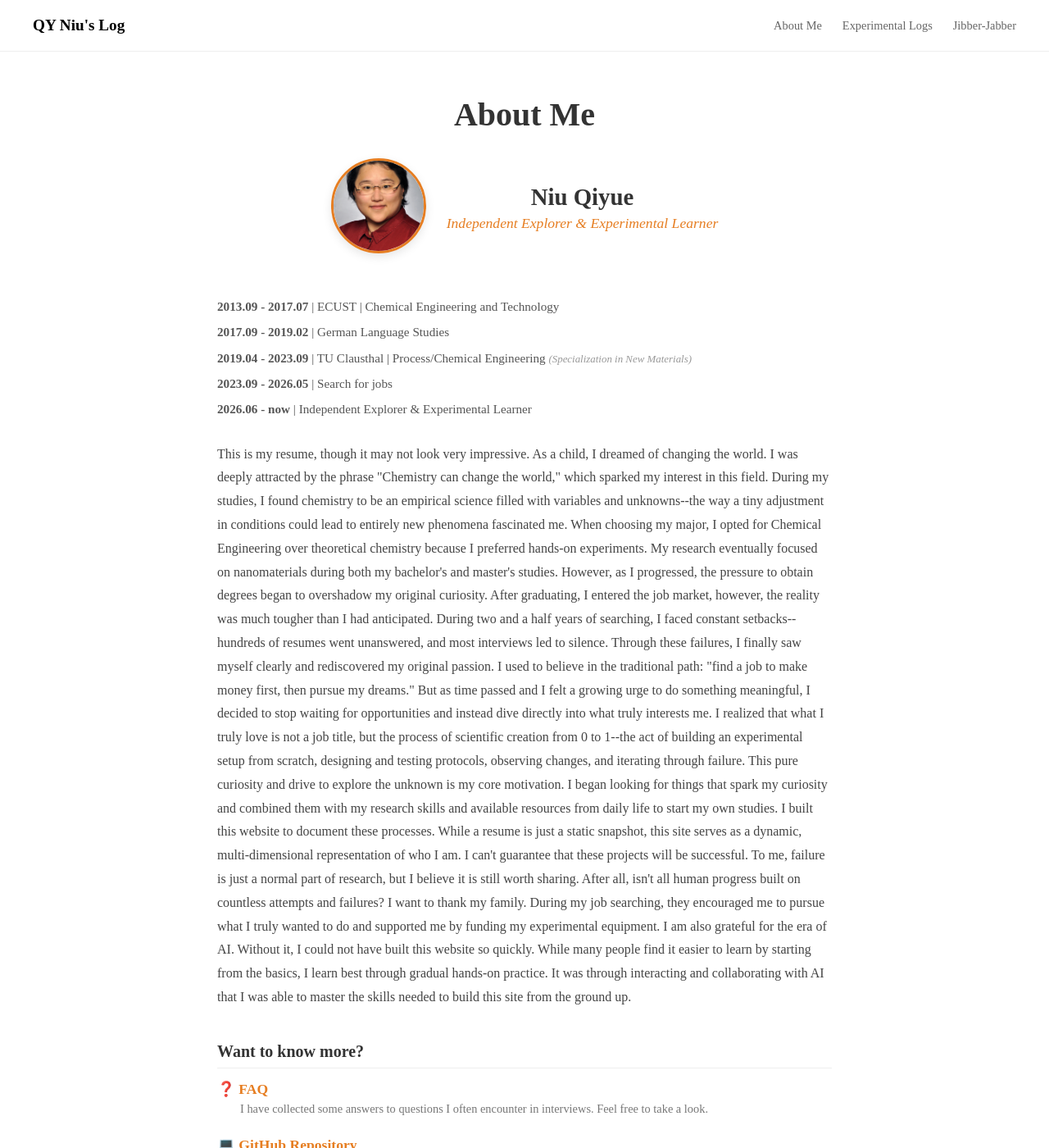
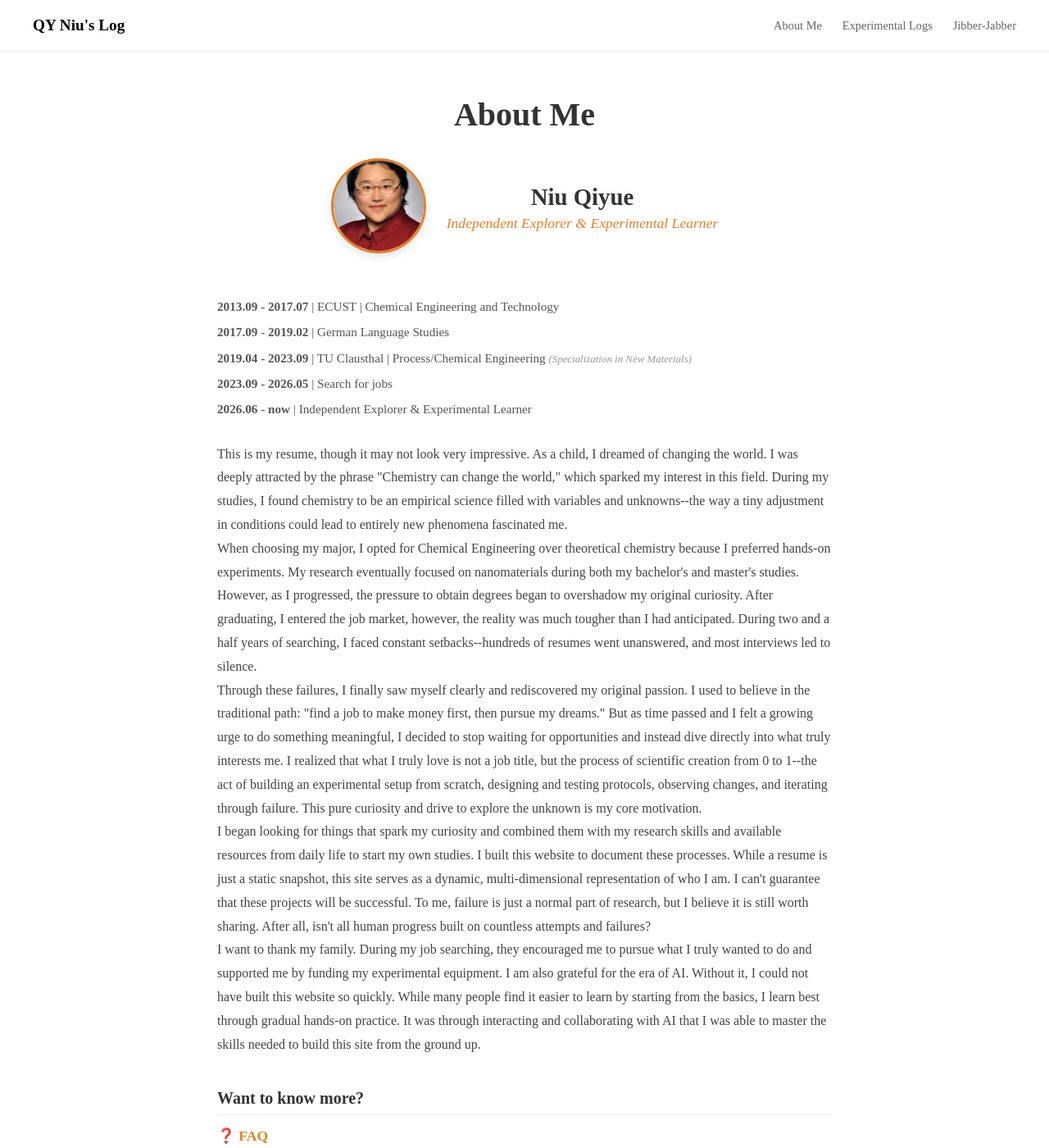
Before and after one commit to nqy-exp/nqy-exp.github.io, a Jekyll site: the page built from about/index.md, in a window 1280 px wide and 1400 px high. Shown: the whole window at 82% size. Built offline with Jekyll 4.4.1, drawn with Linux system fonts in a browser that asks for light colours; some of the changed text lies outside the part shown.

Commit message:
optimal design

```diff
--- a/_layouts/ideas-layout.html
+++ b/_layouts/ideas-layout.html
@@ -32,8 +32,8 @@
 
   <!-- 【新增模块】：轻量级免责声明 (Disclaimer) -->
   <div class="ideas-disclaimer">
-    <p>Disclaimer: This website is a personal space for academic exploration. Views expressed are my own and do not constitute professional advice.</p>
-    <p>免责声明：本网站为个人学术研究空间，观点仅代表作者个人。</p>
+    <p>💡This website is a personal space for exploration. Views expressed are my own and do not constitute professional advice.💡</p>
+    <p>💡本网站为个人探索空间，观点仅代表作者个人，不构成任何专业建议。💡</p>
   </div>
 
   <!-- 【文章底部导航】 -->
--- a/about/index.md
+++ b/about/index.md
@@ -37,13 +37,13 @@ title: About Me
       This is my resume, though it may not look very impressive.
 
 As a child, I dreamed of changing the world. I was deeply attracted by the phrase "Chemistry can change the world," which sparked my interest in this field. During my studies, I found chemistry to be an empirical science filled with variables and unknowns--the way a tiny adjustment in conditions could lead to entirely new phenomena fascinated me.
-
+<br>
 When choosing my major, I opted for Chemical Engineering over theoretical chemistry because I preferred hands-on experiments. My research eventually focused on nanomaterials during both my bachelor's and master's studies. However, as I progressed, the pressure to obtain degrees began to overshadow my original curiosity. After graduating, I entered the job market, however, the reality was much tougher than I had anticipated. During two and a half years of searching, I faced constant setbacks--hundreds of resumes went unanswered, and most interviews led to silence.
-
+<br>
 Through these failures, I finally saw myself clearly and rediscovered my original passion. I used to believe in the traditional path: "find a job to make money first, then pursue my dreams." But as time passed and I felt a growing urge to do something meaningful, I decided to stop waiting for opportunities and instead dive directly into what truly interests me. I realized that what I truly love is not a job title, but the process of scientific creation from 0 to 1--the act of building an experimental setup from scratch, designing and testing protocols, observing changes, and iterating through failure. This pure curiosity and drive to explore the unknown is my core motivation.
-
+<br>
 I began looking for things that spark my curiosity and combined them with my research skills and available resources from daily life to start my own studies. I built this website to document these processes. While a resume is just a static snapshot, this site serves as a dynamic, multi-dimensional representation of who I am. I can't guarantee that these projects will be successful. To me, failure is just a normal part of research, but I believe it is still worth sharing. After all, isn't all human progress built on countless attempts and failures?
-
+<br>
 I want to thank my family. During my job searching, they encouraged me to pursue what I truly wanted to do and supported me by funding my experimental equipment. I am also grateful for the era of AI. Without it, I could not have built this website so quickly. While many people find it easier to learn by starting from the basics, I learn best through gradual hands-on practice. It was through interacting and collaborating with AI that I was able to master the skills needed to build this site from the ground up.
     </div>
 
@@ -104,13 +104,13 @@ I want to thank my family. During my job searching, they encouraged me to pursue
      这是我的履历，或许它并不算光鲜亮丽。
 
 小时候，我曾梦想改变世界。那是因为我曾被一句“化学可以改变世界”深深吸引，从此对化学产生了浓厚的兴趣。在学习过程中，我发现化学是一个非常具有经验科学的学科——充满了变数与未知，每一次条件的微调都可能催生全新的现象，这种探索感令我着迷。
-
+<br>
 在选择专业时，由于比起枯燥的理论推导，我更热爱动手实验，所以我选择了化学工程而非理论化学。随着研究的深入，我对纳米材料产生了浓厚的兴趣，并在本科和硕士阶段都将其作为研究方向。然而，我发现由于过度关注学历获取，我逐渐失去了最初的研究好奇心。在完成学业后，面对职业选择，我决定先进入市场进行尝试。但在长达两年半的求职过程中，我经历了大量的挫败——数百份简历石沉大海，面试也大多没有回音。
-
+<br>
 我在不断的失败里反而看清了自己，也找回了初心。曾经，我总想着走“先找份工作赚钱，再去实现梦想”的传统路径；但当我意识到时间的流逝和内心那种想要去做真正喜欢的事情的渴望时，我决定不再等待机会，而是直接投身于自己感兴趣的探索中。我真正热爱的并不是一份职业头衔，而是从 0 到 1 的科研创作过程。我想要从头搭建实验流程、设计验证方案、观察现象的变化，并在失败中不断寻找改进的方法。这种出于最本真的对未知事物的好奇与探究热情，才是我最核心的驱动力。
-
+<br>
 我开始寻找那些能激发我好奇心的事物，并结合我的科研能力与手边的可用之物开启研究。建立这个网站，是为了记录这些过程。如果说简历只是对我个人的一次静态记录，那么这个网站则是向外界展示的一个动态、多维度的自我。我不敢说这些项目一定会取得成功。对我来说，失败才是研究的常态，但我并不认为失败是不值得展示的。人类科技的每一次进步，不就是在无数次的尝试与失败中实现的吗？
-
+<br>
 感谢我的家人，在我寻找工作期间也鼓励我寻找内心真正想做的事，同时还愿意资助我购买实验设备。也感谢我身处的时代，如果不是有ai，我不会这么快的就能建立起这个网站。对于很多人来说，学习是先从最基础的学起更加容易掌握，但是我更擅长在逐步实践中掌握知识。正是通过与 AI 的交互协作，我才得以快速完成从零到一的搭建过程。
 
     </div>
```
Also changed, not shown: _projects/index.md (+2 -2 lines).
